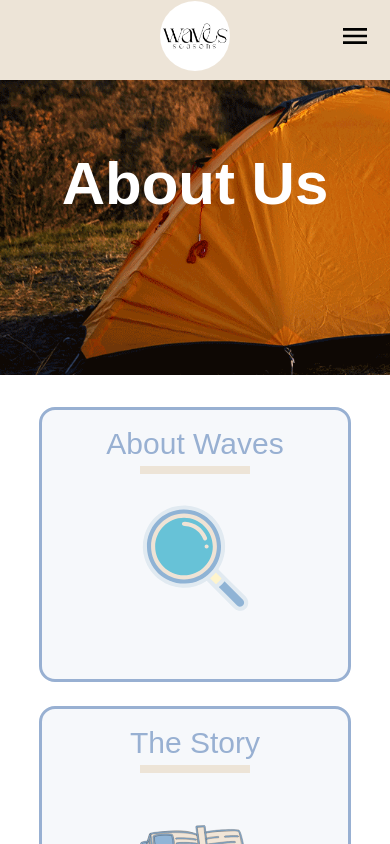
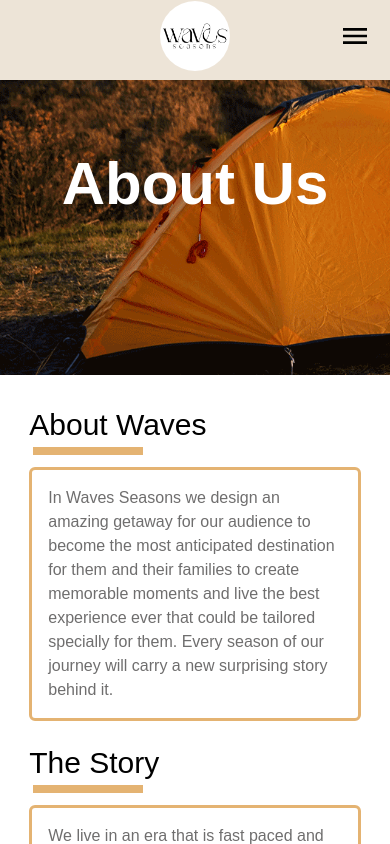
Before and after one commit to Trendlix/hatly-store, a React (Create React App) app: page /about-us in a window 390 px wide. Shown: the top 844 px of the page. Built offline with nearby package versions, Linux system fonts and the light colour scheme.

Commit message:
update aboutUs page

```diff
--- a/src/pages/AboutUs/AboutCard.tsx
+++ b/src/pages/AboutUs/AboutCard.tsx
@@ -8,11 +8,11 @@ type propsType = {
 }
 const AboutCard:FC<propsType> = props => {
   return (
-    <div className='slider relative min-h-[275px] md:w-[600px] max-md:w-[80vw] max-md:cursor-pointer'>
+    <div className='slider relative  md:w-[600px] max-md:w-[85vw] max-md:cursor-pointer'>
 
     <div
-      className="slider_front absolute top-0 left-0 right-0 bottom-0 md:relative w-full h-full max-md:p-4 max-md:rounded-2xl max-md:border-[3px] max-md:border-[#98b0d2]
-      max-md:bg-[#9bb0d217] max-md:cursor-pointer"
+      className="  top-0 left-0 right-0 bottom-0 md:relative w-full h-full
+        max-md:cursor-pointer"
       >
       <div
         className="max-md:hidden absolute right-[0%] top-[15%]
@@ -25,17 +25,17 @@ const AboutCard:FC<propsType> = props => {
                   ">
         <img src={props.logo} alt={props.title} className="max-w-[170px] mx-auto"/>
       </div>
-      <h2 className="relative max-md:text-center max-md:w-full title w-max text-primary text-3xl mb-6 before:content-[''] before:bg-secondary before:w-[110px] before:h-2 before:left-0 max-md:before:left-[30%] before:-bottom-3 before:absolute ">{props.title}</h2>
-      {props.description && <p className='max-md:hidden text-[#6f6e6e] max-w-[275px]'>{props.description}</p>}
-      {props?.points?.map(el=> <p key={el.length} className='max-md:hidden text-[#6f6e6e] max-w-[275px]'>{el}</p>)}
-      <img src={props.logo} alt={props.title} className="md:hidden max-w-[125px] max-md:mt-8 mx-auto"/>
+      <h2 className="relative max-md:w-full title w-max text-black md:text-primary text-3xl mb-6 before:content-[''] before:bg-[#e4b372] before:w-[110px] before:h-2 before:left-1 before:-bottom-3 before:absolute ">{props.title}</h2>
+      {props.description && <p className=' text-[#6f6e6e] w-full md:max-w-[275px]  max-md:p-4  max-md:rounded-md max-md:border-[3px] max-md:border-[#e4b372]'>{props.description}</p>}
+      {props?.points?.map(el=> <p key={el.length} className=' text-[#6f6e6e] w-full md:max-w-[275px]  max-md:p-4 max-md:my-4 max-md:rounded-md max-md:border-[3px] max-md:border-[#e4b372]'>{el}</p>)}
+      {/* <img src={props.logo} alt={props.title} className="md:hidden max-w-[125px] max-md:mt-8 mx-auto"/> */}
     </div>
 
-    <div className="backface absolute top-0 left-0 right-0 bottom-0  md:hidden min-h-[275px] md:w-[600px] max-md:w-[80vw] max-md:p-4 max-md:rounded-2xl max-md:border-[3px] max-md:border-[#98b0d2]
-      max-md:bg-[#9bb0d217] max-md:cursor-pointer rotate slider_backface flex flex-col justify-center items-center">
+    {/* <div className=" absolute top-0 left-0 right-0 bottom-0  md:hidden min-h-[275px] md:w-[600px] max-md:w-[80vw] max-md:p-4 max-md:rounded-2xl max-md:border-[3px] max-md:border-[#98b0d2]
+      max-md:bg-[#9bb0d217] max-md:cursor-pointer rotate flex flex-col justify-center items-center">
               {props.description && <p className=' text-[#6f6e6e] max-w-[100%] text-center'>{props.description}</p>}
       {props?.points?.map(el=> <p  key={el.length} className=' text-[#6f6e6e] max-w-[100%] text-center'>{el}</p>)}
-    </div>
+    </div> */}
     </div>
   )
 }
```
